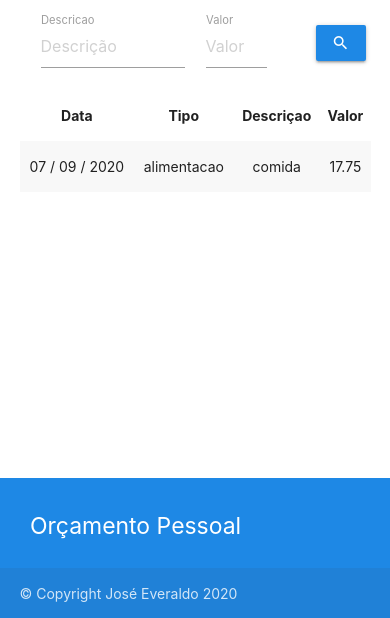
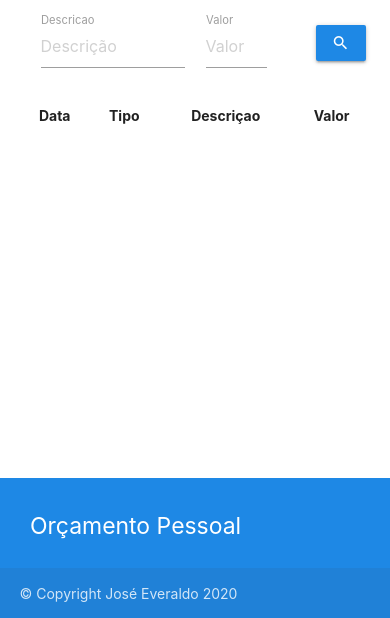
Before and after one commit to bischoflima/orcamento-pessoal-js, a plain HTML site: page view/consulta.html in a window 390 px wide. Shown: the part 226-844 px from the top of the page. Drawn offline with nearby package versions, Linux system fonts and the light colour scheme.

```diff
--- a/view/consulta.html
+++ b/view/consulta.html
@@ -13,7 +13,7 @@
 
 <body>
     <nav>
-        <div class="nav-wrapper blue darken-1">
+        <div class="nav-wrapper blue darken-1 responsive-text">
             <a href="#" class="brand-logo"> <img class="responsive-img logo" src="../images/logo.png" alt="" srcset="">
                 Orçamento Pessoal</a>
             <ul id="nav-mobile" class="right hide-on-med-and-down">
@@ -96,13 +96,8 @@
                 </tr>
             </thead>
 
-            <tbody>
-                <tr>
-                    <td>07 / 09 / 2020</td>
-                    <td>alimentacao</td>
-                    <td>comida</td>
-                    <td>17.75</td>
-                </tr>
+            <tbody class="tabela">
+
             </tbody>
         </table>
     </main>
```
